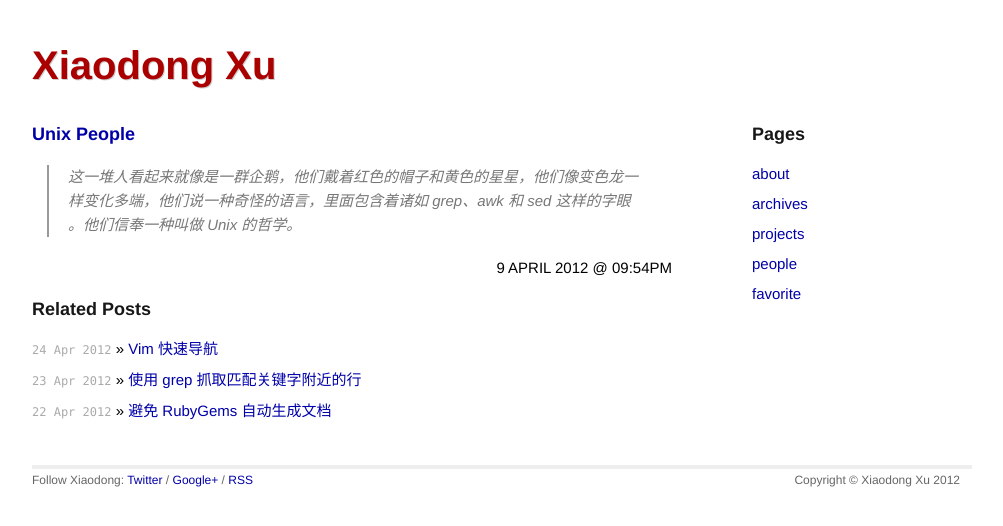
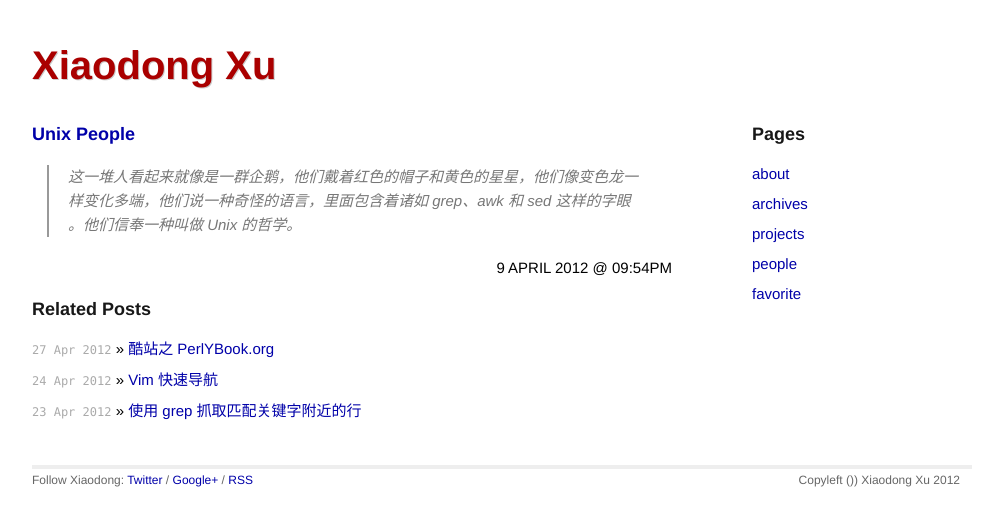
Before and after one commit to xuxiaodong/xuxiaodong.github.com, a Jekyll site: the page built from _posts/2012-04-09-unix-people.markdown, in a window 1280 px wide. Shown: the top 526 px of the page, without its empty margins (138-1141 px from the left). Built offline with Jekyll 4.4.1, drawn with Linux system fonts in a browser that asks for light colours; Markdown is read by kramdown in place of the engine named in the settings.

Commit message:
add new post

```diff
--- a/404.html
+++ b/404.html
@@ -3,7 +3,7 @@
 
 The requested URL does not exist.
 
-If it really bugs you, let me know via <a href="http://twitter.com/xuxiaodong/">Twitter</a>.
+If it really bugs you, let me know via <a href="https://twitter.com/xuxiaodong/">Twitter</a>.
 
 Otherwise return <a href="/">home</a>.
 </pre>
--- a/_layouts/default.html
+++ b/_layouts/default.html
@@ -47,12 +47,12 @@
   <div class="sixteen columns footer">
     <div class="contact">
       <p>
-        Copyright © Xiaodong Xu 2012
+        Copyleft ()) Xiaodong Xu 2012
       </p>
     </div>
     <div>
       <p>
-      Follow Xiaodong: <a href="http://twitter.com/xuxiaodong">Twitter</a> / <a href="https://plus.google.com/101096637428284023293/" rel="author">Google+</a> / <a href="http://toy.linuxtoy.org/atom.xml">RSS</a>
+        Follow Xiaodong: <a href="https://twitter.com/xuxiaodong">Twitter</a> / <a href="https://plus.google.com/101096637428284023293/" rel="author">Google+</a> / <a href="http://toy.linuxtoy.org/atom.xml">RSS</a>
       </p>
     </div>
   </div>
--- /dev/null
+++ b/_posts/2012-04-27-perlybook.markdown
@@ -0,0 +1,9 @@
+---
+layout: post
+title: 酷站之 PerlYBook.org
+date: 2012-04-27 22:41
+post-link: http://perlybook.org
+---
+
+PerlYBook（a.k.a cpan2ebook）可以将 CPAN 上的 Perl 模块文档自动转换成 ePub 或 MOBI
+格式的电子书，效果非常不错。
```
Also changed, not shown: 1 other file.
